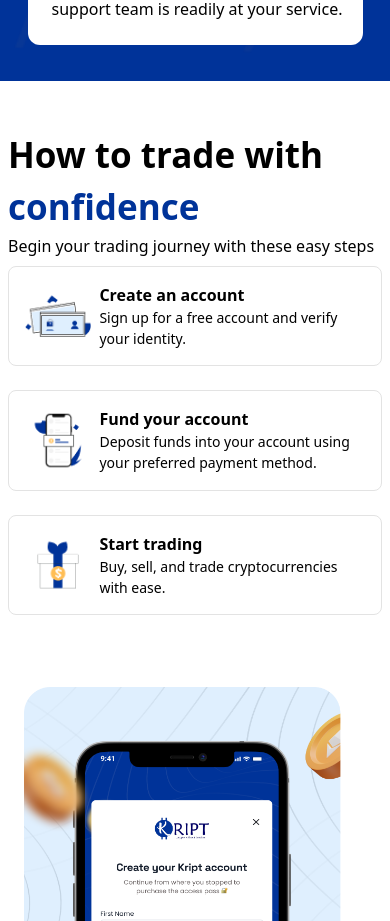
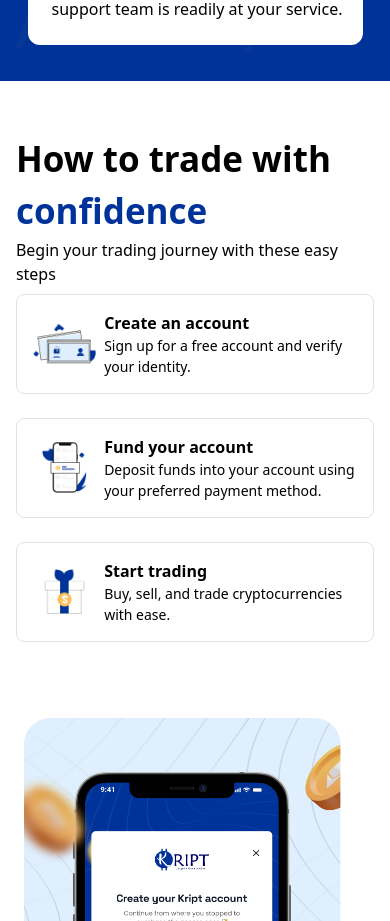
Before and after one commit to indianapolis1738/kript-next, a Next.js app: page / in a window 390 px wide. Shown: the part 4220-5141 px from the top of the page. Built offline with nearby package versions, Linux system fonts and the light colour scheme.

Commit message:
little fix

```diff
--- a/src/app/page.tsx
+++ b/src/app/page.tsx
@@ -148,7 +148,7 @@ export default function Home() {
             className="mt-8 md:mt-0 w-full md:w-[90%] mx-auto h-[90%] p-4 md:p-15 lg:p-0"
           />
         </div>
-        <div className="w-full lg:w-1/2 mx-auto p-2 md:p-20">
+        <div className="w-[98%] lg:w-1/2 mx-auto p-3 md:p-20">
           <p className="text-[35px] md:text-[45px] font-bold break-words text-wrap">
             How to trade with <span className="text-[#003399]">confidence</span>
           </p>
--- a/src/components/navbar.tsx
+++ b/src/components/navbar.tsx
@@ -130,7 +130,7 @@ const Navbar = () => {
             fill="none"
             viewBox="0 0 24 24"
             stroke="currentColor"
-            className="w-6 h-6"
+            className={`w-10 h-10 ${isMenuOpen ? 'rotate-180deg' : ''}`}
           >
             <path
               strokeLinecap="round"
@@ -147,7 +147,7 @@ const Navbar = () => {
         ? 'opacity-100 translate-y-0'
         : 'opacity-0 -translate-y-2 pointer-events-none'
         }`}>
-        <div className="max-w-7xl mx-auto px-4">
+        <div className="max-w-7xl mx-auto px-4 mt-2">
           <ul className="space-y-4 p-4 bg-[#DFEFFE] text-black rounded shadow-lg">
             <li className="relative">
               <div
```
